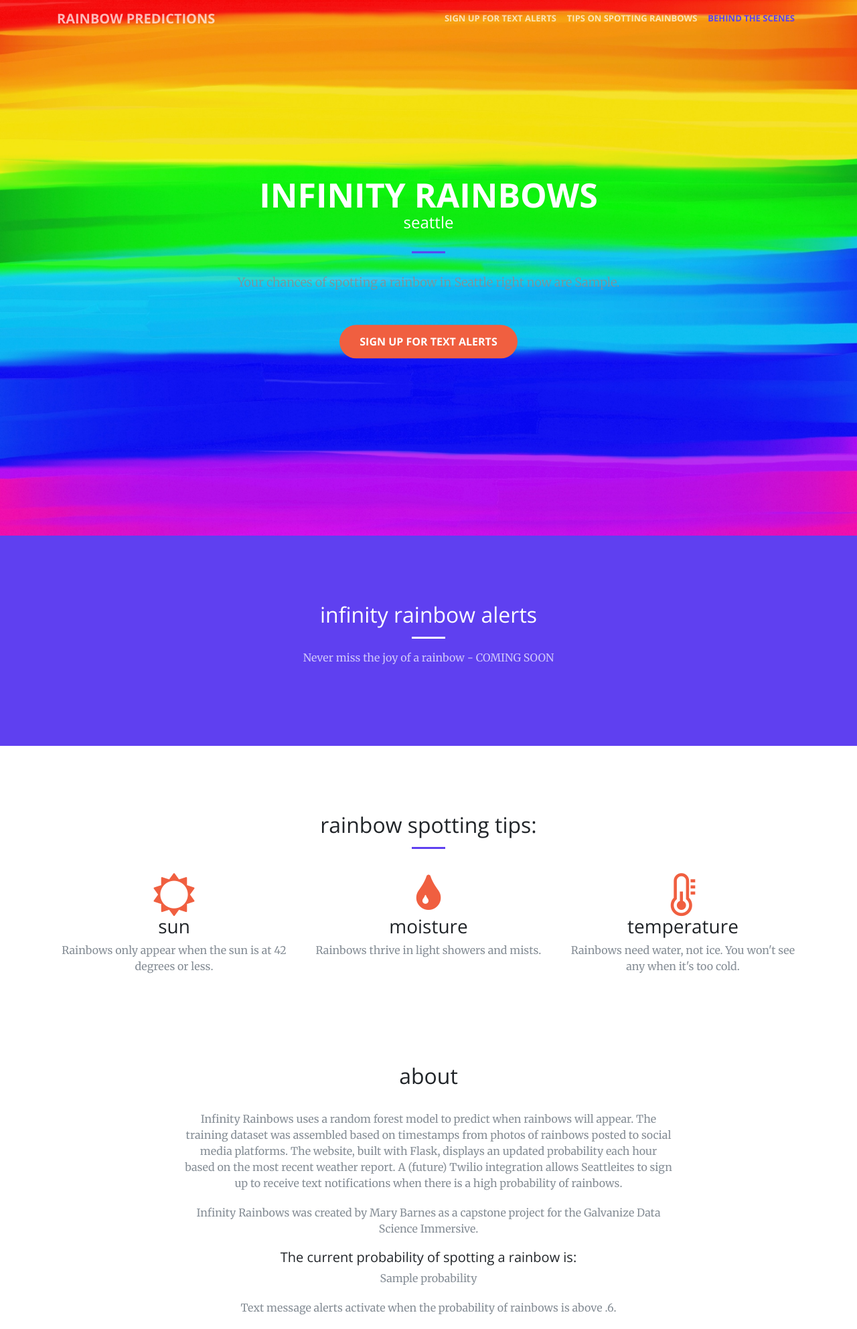
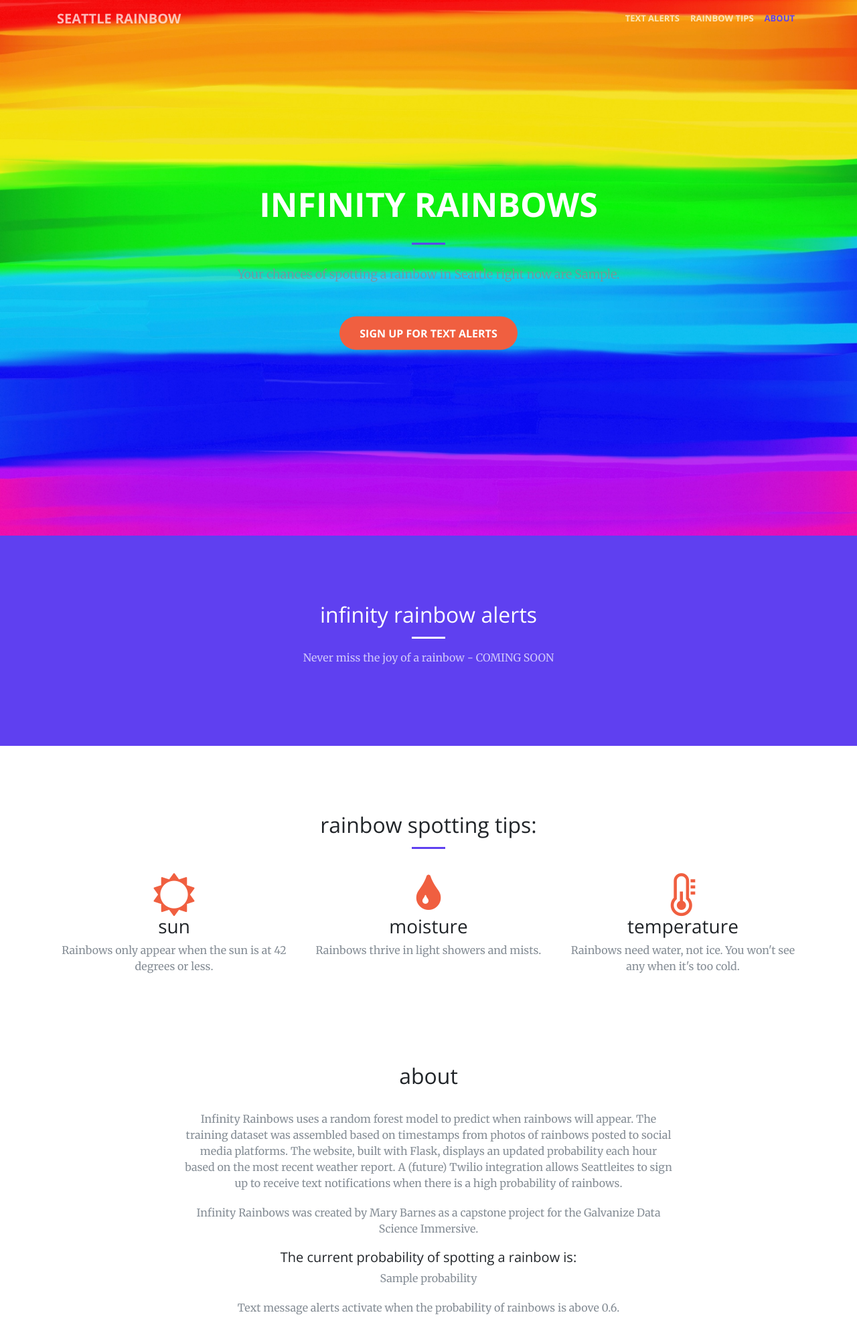
Before and after one commit to marybarnes37/rainbow_flask, a Flask app: template my_app/templates/index.html in a window 1280 px wide. Shown: the whole page at 67% size. Run offline with Flask 2, Linux system fonts and the light colour scheme; the template is opened without the code that fills it: most values are stand-ins (such as "Sample title", 1, 10 or a date in 2020); some libraries are stand-ins or nearby versions.

Commit message:
text edits

```diff
--- a/my_app/templates/index.html
+++ b/my_app/templates/index.html
@@ -56,20 +56,20 @@
     <!-- Navigation -->
     <nav class="navbar navbar-expand-lg navbar-light fixed-top" id="mainNav">
       <div class="container">
-        <a class="navbar-brand js-scroll-trigger" href="#page-top">rainbow predictions</a>
+        <a class="navbar-brand js-scroll-trigger" href="#page-top">seattle rainbow</a>
         <button class="navbar-toggler navbar-toggler-right" type="button" data-toggle="collapse" data-target="#navbarResponsive" aria-controls="navbarResponsive" aria-expanded="false" aria-label="Toggle navigation">
           <span class="navbar-toggler-icon"></span>
         </button>
         <div class="collapse navbar-collapse" id="navbarResponsive">
           <ul class="navbar-nav ml-auto">
             <li class="nav-item">
-              <a class="nav-link js-scroll-trigger" href="#signup">sign up for text alerts</a>
+              <a class="nav-link js-scroll-trigger" href="#signup">text alerts</a>
             </li>
             <li class="nav-item">
-              <a class="nav-link js-scroll-trigger" href="#tips">tips on spotting rainbows</a>
+              <a class="nav-link js-scroll-trigger" href="#tips">rainbow tips</a>
             </li>
             <li class="nav-item">
-              <a class="nav-link js-scroll-trigger" href="#about">behind the scenes</a>
+              <a class="nav-link js-scroll-trigger" href="#about">about</a>
             </li>
           </ul>
         </div>
@@ -80,7 +80,6 @@
       <div class="header-content">
         <div class="header-content-inner">
           <h1 id="homeHeading">infinity rainbows</h1>
-          <h4>seattle</h4>
           <hr>
           <p class="text-muted">Your chances of spotting a rainbow in Seattle right now are {{prob_words}}.</p>
           <p>{{message}}</p>
@@ -155,7 +154,7 @@
             <p class="text-muted">Infinity Rainbows was created by Mary Barnes as a capstone project for the Galvanize Data Science Immersive. </p>
             <h5> The current probability of spotting a rainbow is: </h5>
             <p class="text-muted">{{probability}}</p>
-            <p class="text-muted">Text message alerts activate when the probability of rainbows is above .6.</p>
+            <p class="text-muted">Text message alerts activate when the probability of rainbows is above 0.6.</p>
 
           </div>
         </div>
```
